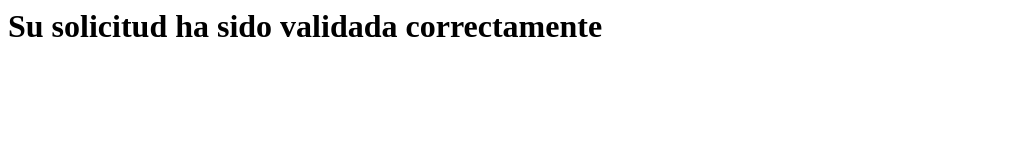
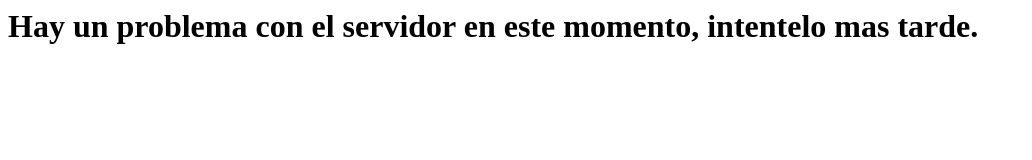
Before and after one commit to Efren1317/efren1317.github.io, a plain HTML site: page index.html in a window 1280 px wide. Shown: the whole page, without its empty margins (0-1032 px from the left). Drawn offline with Linux system fonts and the light colour scheme.

Commit message:
Update index.html

```diff
--- a/index.html
+++ b/index.html
@@ -3,7 +3,7 @@
 		<title>Validación</title>
 	</head>
 	<body>
-        <h1>Su solicitud ha sido validada correctamente</h1>
+        <h1>Hay un problema con el servidor en este momento, intentelo mas tarde.</h1>
 
 	</body>
 </html>
```
